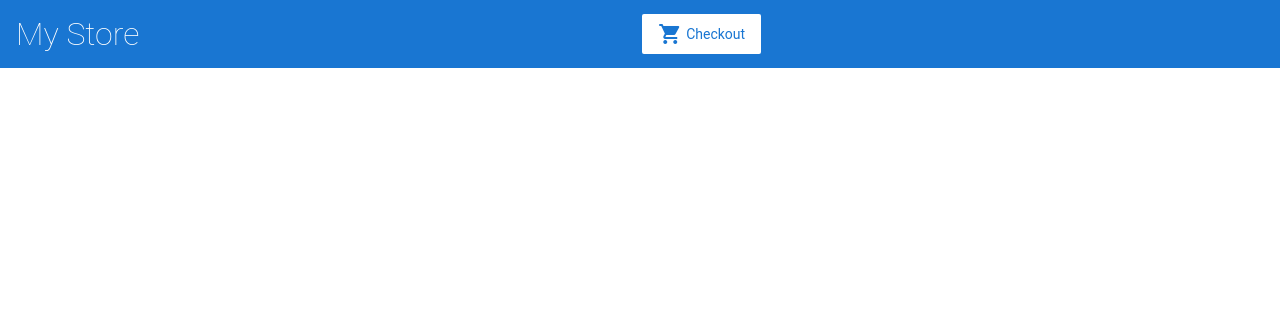
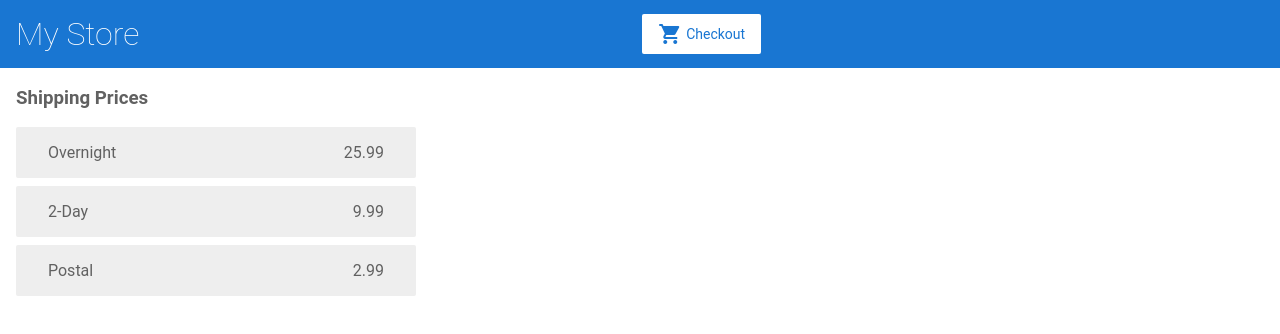
Before and after one commit to ankitanandy/angular-ivy-rc8c2b, an Angular app: page /shipping in a window 1280 px wide. Before the commit this address led to /. Shown: the top 334 px of the page. Built offline with nearby package versions, Linux system fonts and the light colour scheme.

Commit message:
Shipping Price component addes

```diff
--- a/src/app/app.module.ts
+++ b/src/app/app.module.ts
@@ -1,6 +1,7 @@
 import { NgModule } from '@angular/core';
 import { BrowserModule } from '@angular/platform-browser';
 import { RouterModule } from '@angular/router';
+import { HttpClientModule } from '@angular/common/http';
 import { ReactiveFormsModule } from '@angular/forms';
 
 import { AppComponent } from './app.component';
@@ -9,7 +10,7 @@
 import { ProductAlertsComponent } from './product-alerts/product-alerts.component';
 import { ProductDetailsComponent } from './product-details/product-details.component';
 import { CartComponent } from './cart/cart.component';
-import { HttpClientModule } from '@angular/common/http';
+import { ShippingComponent } from './shipping/shipping.component';
 
 @NgModule({
   imports: [
@@ -20,6 +21,7 @@
       { path: '', component: ProductListComponent },
       { path: 'products/:productId', component: ProductDetailsComponent },
       { path: 'cart', component: CartComponent },
+      { path: 'shipping', component: ShippingComponent },
     ]),
   ],
   declarations: [
@@ -29,6 +31,7 @@
     ProductAlertsComponent,
     ProductDetailsComponent,
     CartComponent,
+    ShippingComponent,
   ],
   bootstrap: [AppComponent],
 })
--- a/src/app/cart.service.ts
+++ b/src/app/cart.service.ts
@@ -23,8 +23,9 @@
     return this.items;
   }
 
-  getShippingPrices()
-  {
-    return this.httpClient.get<{type:string, price:number}[]>('/assets/shipping.json')
+  getShippingPrices() {
+    return this.httpClient.get<{ type: string; price: number }[]>(
+      '/assets/shipping.json'
+    );
   }
 }
--- a/src/app/cart/cart.component.html
+++ b/src/app/cart/cart.component.html
@@ -1,4 +1,7 @@
 <h3>My cart</h3>
+<p>
+  <a routerLink="/shipping">Shipping Prices</a>
+</p>
 <div class="cart-item" *ngFor="let item of items">
   <span>{{ item.name }}</span>
   <span>{{ item.price }}</span>
--- /dev/null
+++ b/src/app/shipping/shipping.component.html
@@ -0,0 +1,5 @@
+<h3>Shipping Prices</h3>
+<div class="shipping-item" *ngFor="let shipping of shippingCosts | async">
+  <span>{{ shipping.type }}</span>
+  <span>{{ shipping.price }}</span>
+</div>
--- /dev/null
+++ b/src/app/shipping/shipping.component.ts
@@ -0,0 +1,14 @@
+import { Component, OnInit } from '@angular/core';
+import { CartService } from '../cart.service';
+
+@Component({
+  selector: 'app-shipping',
+  templateUrl: './shipping.component.html',
+  styleUrls: ['./shipping.component.css'],
+})
+export class ShippingComponent implements OnInit {
+  constructor(private cartService: CartService) {}
+
+  shippingCosts = this.cartService.getShippingPrices();
+  ngOnInit() {}
+}
```
Also changed, not shown: src/app/shipping/shipping.component.css (added).
